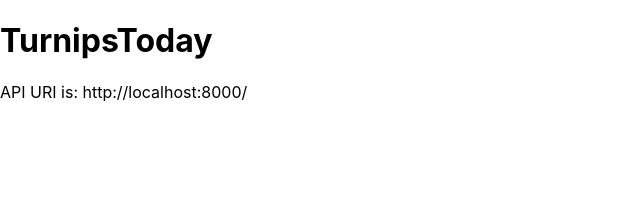
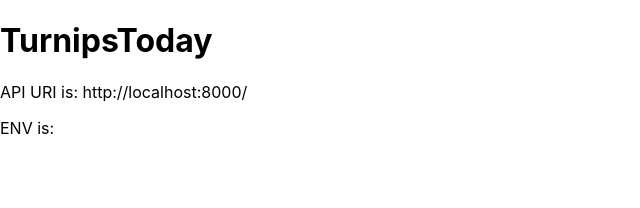
Before and after one commit to itsmnjn/turnips-today, a React (Create React App) app in the folder client/: page / in a window 1280 px wide. Shown: the top 208 px of the page, without its empty margins (0-640 px from the left). Built offline with nearby package versions, Linux system fonts and the light colour scheme.

Commit message:
Add apiURI as constant, depends upon NODE_ENV

```diff
--- a/client/src/App.js
+++ b/client/src/App.js
@@ -7,6 +7,7 @@ function App() {
 		<div>
 			<h1>TurnipsToday</h1>
 			<p>API URI is: {apiURI}</p>
+			<p>ENV is: {process.env.ENV}</p>
 		</div>
 	)
 }
--- a/client/src/constants.js
+++ b/client/src/constants.js
@@ -1,4 +1,4 @@
 export const apiURI =
-	process.env.ENV === 'prod'
+	process.env.NODE_ENV === 'production'
 		? 'http://api.turnips.today/'
 		: 'http://localhost:8000/'
```
